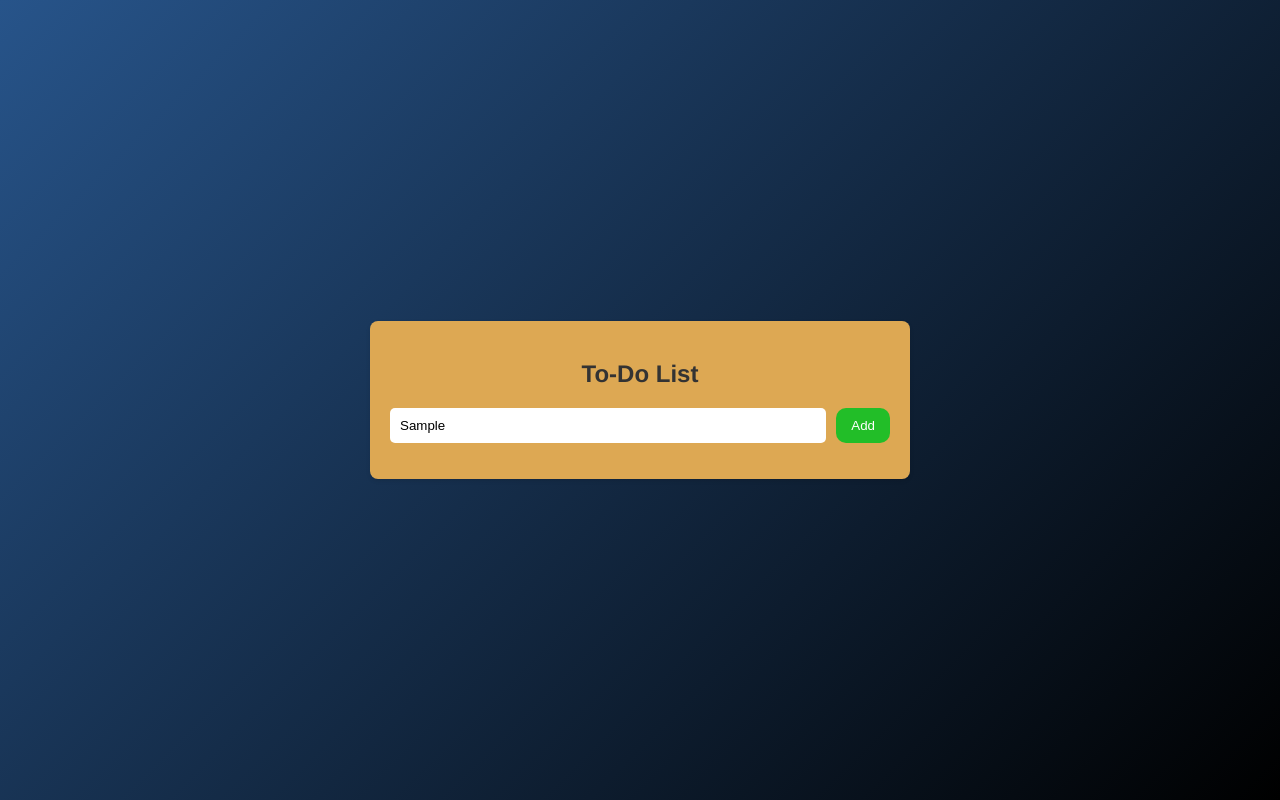
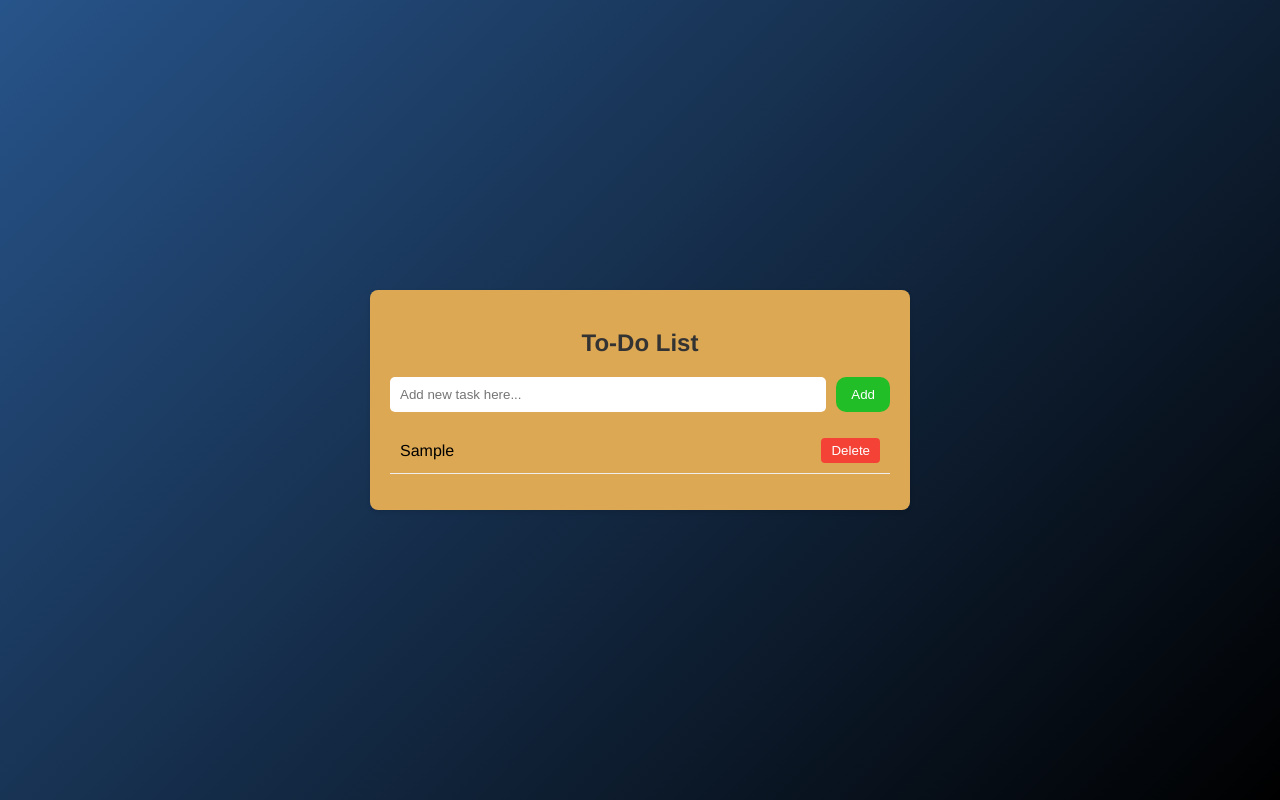
Before and after one commit to Adrian-Rafael/DT-Todo-List, a plain HTML site: page index.html in a window 1280 px wide. Both pictures are taken after typing "Sample" into the empty fields and a click on the button "Add". Drawn offline with Linux system fonts and the light colour scheme.

Commit message:
Created three functions

```diff
--- a/script.js
+++ b/script.js
@@ -1,3 +1,36 @@
 const taskInput = document.getElementById('taskInput');
 const addButton = document.getElementById('addButton');
 const taskList = document.getElementById('taskList');
+
+function addTask() {
+    const taskText = taskInput.value.trim();
+    if (taskText) {
+        const taskItem = document.createElement('li');
+        taskItem.classList.add('todo-item');
+
+        const taskSpan = document.createElement('span');
+        taskSpan.textContent = taskText;
+        taskSpan.addEventListener('click', toggleComplete);
+
+        const deleteButton = document.createElement('button');
+        deleteButton.textContent = 'Delete';
+        deleteButton.addEventListener('click', deleteTask);
+
+        taskItem.appendChild(taskSpan);
+        taskItem.appendChild(deleteButton);
+        taskList.appendChild(taskItem);
+
+        taskInput.value = '';
+    }
+}
+
+function deleteTask(event) {
+    const taskItem = event.target.parentElement;
+    taskList.removeChild(taskItem);
+}
+
+function toggleComplete(event) {
+    event.target.classList.toggle('completed');
+}
+
+addButton.addEventListener('click', addTask);
--- a/styles.css
+++ b/styles.css
@@ -42,4 +42,29 @@ body {
 .todo-list {
     list-style-type: none;
     padding: 0;
+}/** **/
+.todo-item {
+    display: flex;
+    justify-content: space-between;
+    padding: 10px;
+    border-bottom: 1px solid #eee;
+    align-items: center;
 }
+
+.todo-item span {
+    flex-grow: 1;
+    cursor: pointer;
+}
+
+.todo-item button {
+    background-color: #f44336;
+    color: white;
+    border: none;
+    padding: 5px 10px;
+    border-radius: 4px;
+    cursor: pointer;
+}
+.completed {
+    text-decoration: line-through;
+    color: rgb(119, 4, 4);
+}
```
Also changed, not shown: 1 other file.
